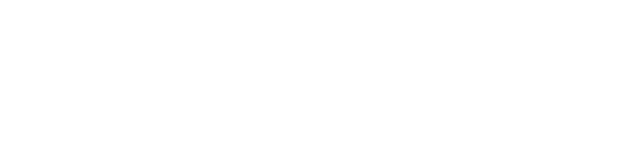
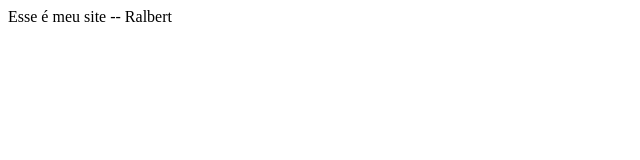
Before and after one commit to Ralbert88/site, a plain HTML site: page index.html in a window 1280 px wide. Shown: the whole page, without its empty margins (0-640 px from the left). Drawn offline with Linux system fonts and the light colour scheme.

Commit message:
Alteração no arquivo index,html adiciona coisa no body

```diff
--- a/index.html
+++ b/index.html
@@ -5,5 +5,6 @@
 <title> Meu Site </title>
 </head>
 <body>
+Esse é meu site -- Ralbert
 </body>
 </html>
```
